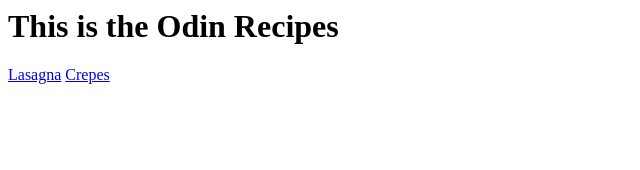
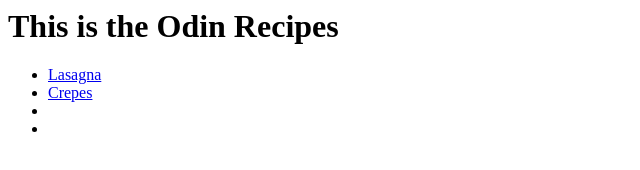
Before and after one commit to Cerpint4xt/OdinRecipes, a plain HTML site: page index.html in a window 1280 px wide. Shown: the whole page, without its empty margins (0-640 px from the left). Drawn offline with Linux system fonts and the light colour scheme.

Commit message:
Add list structure for recipes

```diff
--- a/index.html
+++ b/index.html
@@ -6,7 +6,11 @@
 
   <body>
     <h1>This is the Odin Recipes</h1>
-    <a href="recipes/lasagna.html">Lasagna</a>
-    <a href="recipes/crepes.html">Crepes</a>
+    <ul>
+      <li><a href="recipes/lasagna.html">Lasagna</a></li>
+      <li><a href="recipes/crepes.html">Crepes</a></li>
+      <li></li>
+      <li></li>
+    </ul>
   </body>
 </html>
```
